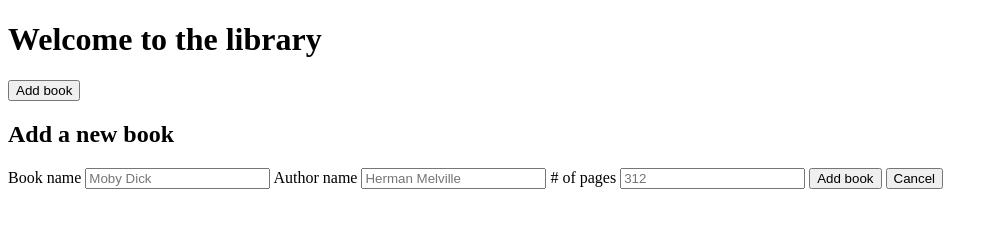
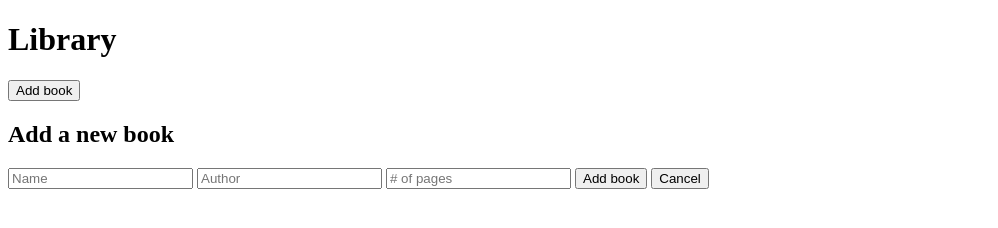
Before and after one commit to hergottwilliam/library, a plain HTML site: page index.html in a window 1280 px wide. Both pictures are taken after a click on the button "Add book". Shown: the whole page, without its empty margins (0-998 px from the left). Drawn offline with Linux system fonts and the light colour scheme.

Commit message:
form has no labels anymore

```diff
--- a/index.html
+++ b/index.html
@@ -9,7 +9,7 @@
     <script src="script.js" defer></script>
 </head>
 <body>
-    <h1>Welcome to the library</h1>
+    <h1>Library</h1>
     <button class="btn" id="addBookButton">Add book</button>
     <div class="bookShelf">
 
@@ -18,14 +18,11 @@
         <form name= "addBookForm" id="addBookForm">
             <h2>Add a new book</h2>
 
-            <label>Book name</label>
-            <input type="text" id="bookName" placeholder="Moby Dick" name="bookName" required>
+            <input type="text" id="bookName" placeholder="Name" name="bookName" required>
 
-            <label>Author name</label>
-            <input type="text" id="bookAuthor" placeholder="Herman Melville" name="bookAuthor" required>
+            <input type="text" id="bookAuthor" placeholder="Author" name="bookAuthor" required>
 
-            <label># of pages</label>
-            <input type="number" id="bookPages" placeholder="312" name="bookPages" required>
+            <input type="number" id="bookPages" placeholder="# of pages" name="bookPages" required>
 
             <button type="submit" class="btn" id="submitFormButton">Add book</button>
             <button type="button" class="btn" id="cancelFormButton">Cancel</button>
```
Also changed, not shown: script.js (+8 -0 lines).
